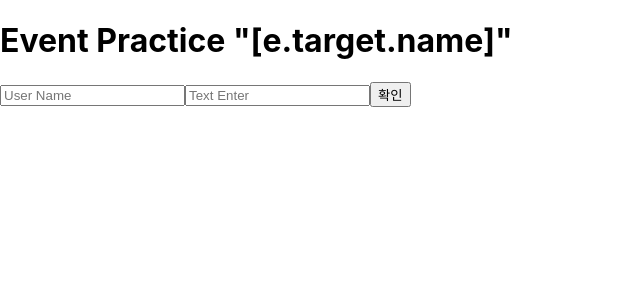
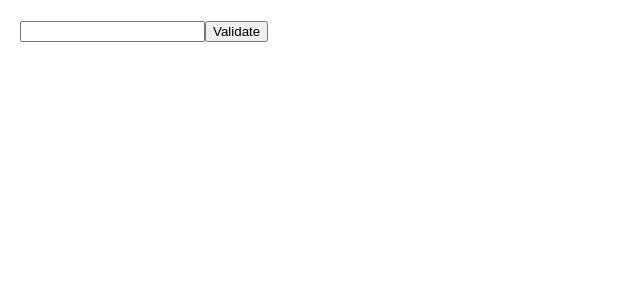
Before and after one commit to blackswan1989/study, a React (Create React App) app in the folder React/: page / in a window 1280 px wide. Shown: the top 300 px of the page, without its empty margins (0-640 px from the left). Built offline with nearby package versions, Linux system fonts and the light colour scheme.

Commit message:
input validation

```diff
--- a/React/src/App.js
+++ b/React/src/App.js
@@ -1,18 +1,28 @@
-import React from 'react';
+import React, { Component } from 'react';
 // import MyComponent from './MyComponent'
 // import Counter from './Counter';
 // import CounterEdit from './Counter_edit';
 // import Say from './Say';
 // import EventPractice from './EventPractice';
-import EventPracticeEdit from './EventPractice_edit';
+// import EventPracticeEdit from './EventPractice_edit';
+import ValidationSample from './ValidationSample';
 
-const App = () => {
-  // return <MyComponent name={"Kate"} favoriteNumber={2}> React </MyComponent>;
-  // return <Counter></Counter>;
-  // return <CounterEdit></CounterEdit>;
-  // return <Say/>;
-  // return <EventPractice/>
-  return <EventPracticeEdit/>
+// const App = () => {
+//   return <MyComponent name={"Kate"} favoriteNumber={2}> React </MyComponent>;
+//   return <Counter></Counter>;
+//   return <CounterEdit></CounterEdit>;
+//   return <Say/>;
+//   return <EventPractice/>
+//   return <EventPracticeEdit/>
+//   return <ValidationSample/>
+// }
+
+class App extends Component {
+  render() {
+    return (
+      <ValidationSample/>
+    )
+  }
 }
 
 export default App;
--- /dev/null
+++ b/React/src/ValidationSample.css
@@ -0,0 +1,11 @@
+.input_box {
+  padding: 20px;
+}
+
+.success {
+  background-color: lightgreen;
+}
+
+.fail {
+  background-color: lightcoral;
+}
--- /dev/null
+++ b/React/src/ValidationSample.js
@@ -0,0 +1,42 @@
+import React, { Component } from 'react';
+import './ValidationSample.css';
+
+class ValidationSample extends Component {
+  state = {
+    password: '',
+    clicked: false,
+    validated: false
+  }
+
+  handleChange = (e) => {
+      this.setState({
+      password: e.target.value
+    });
+  }
+
+  handleButtonClick = () => {
+    this.setState({
+      clicked: true,
+      validated: this.state.password === '0000'
+    });
+
+    this.input.focus()
+  }
+
+  render() {
+    return (
+      <div className="input_box">
+        <input
+          type="password"
+          ref={(ref) => this.input=ref}
+          value={this.state.password}
+          onChange={this.handleChange}
+          className={this.state.clicked ? (this.state.validated ? 'success' : 'fail') : ''}/>
+
+        <button onClick={this.handleButtonClick}> Validate </button>
+      </div>
+    )
+  }
+}
+
+export default ValidationSample;
```
